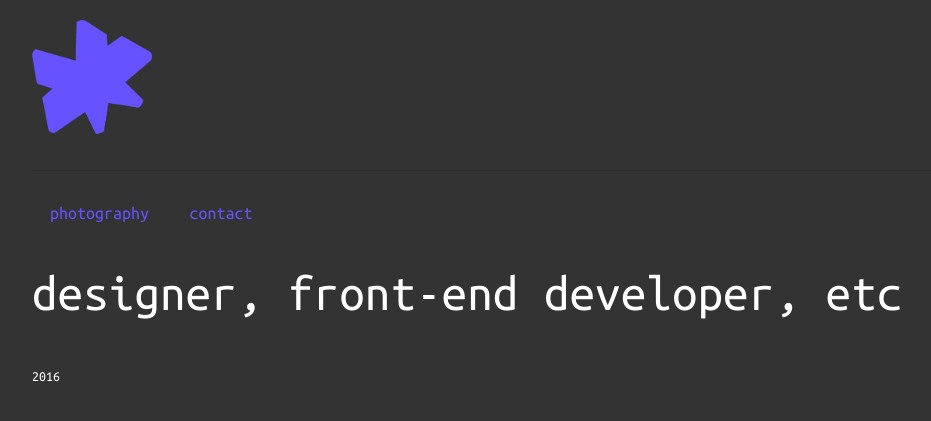
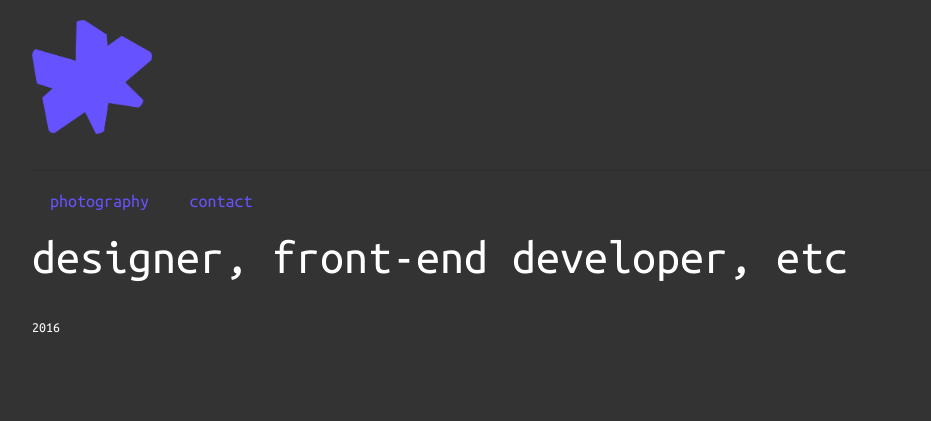
Before and after one commit to eoghanmccarthy/eoghanmccarthy, a PHP site: page / in a window 1280 px wide. Shown: the top 421 px of the page, without its empty margins (53-984 px from the left). Run offline with PHP 8.4, Linux system fonts and the light colour scheme; some libraries are stand-ins or nearby versions.

Commit message:
line height

```diff
--- a/css/main.css
+++ b/css/main.css
@@ -44,10 +44,10 @@ h1 {
   font-family: "Ubuntu Mono", Courier, monospace, sans-serif;
   font-weight: 400;
   font-size: 2.1em;
-  line-height: 1.8; }
+  line-height: 1.4; }
   @media screen and (min-width: 768px) {
     h1 {
-      font-size: 3.2em; } }
+      font-size: 3em; } }
   h1 span {
     background: linear-gradient(#6653ff, #6653ff) no-repeat;
     background-size: 100% 10px;
@@ -90,7 +90,7 @@ ul.nav {
         color: #6653ff;
         text-align: left;
         text-decoration: none;
-        padding: 0.875em 1.0em; }
+        padding: 0.2em 1.0em; }
         @media screen and (min-width: 768px) {
           ul.nav-top li a {
             padding-right: 1.25em; } }
--- a/scss/components/_navigation.scss
+++ b/scss/components/_navigation.scss
@@ -20,7 +20,7 @@ ul.nav {
                 color: $brand;
                 text-align: left;
                 text-decoration: none;
-                padding: 0.875em 1.0em;
+                padding: 0.2em 1.0em;
                 @media #{$md} {
                     padding-right: 1.25em;
                 }
--- a/scss/components/_typography.scss
+++ b/scss/components/_typography.scss
@@ -1,9 +1,9 @@
 // Global
 h1 {
     @include font($stack-mono, $normal);
-    @include text-style(2.1em, 1.8);
+    @include text-style(2.1em, 1.4);
     @media #{$md} {
-        @include text-style(3.2em);
+        @include text-style(3em);
     }
 
     span {
```
Also changed, not shown: 1 other file.
